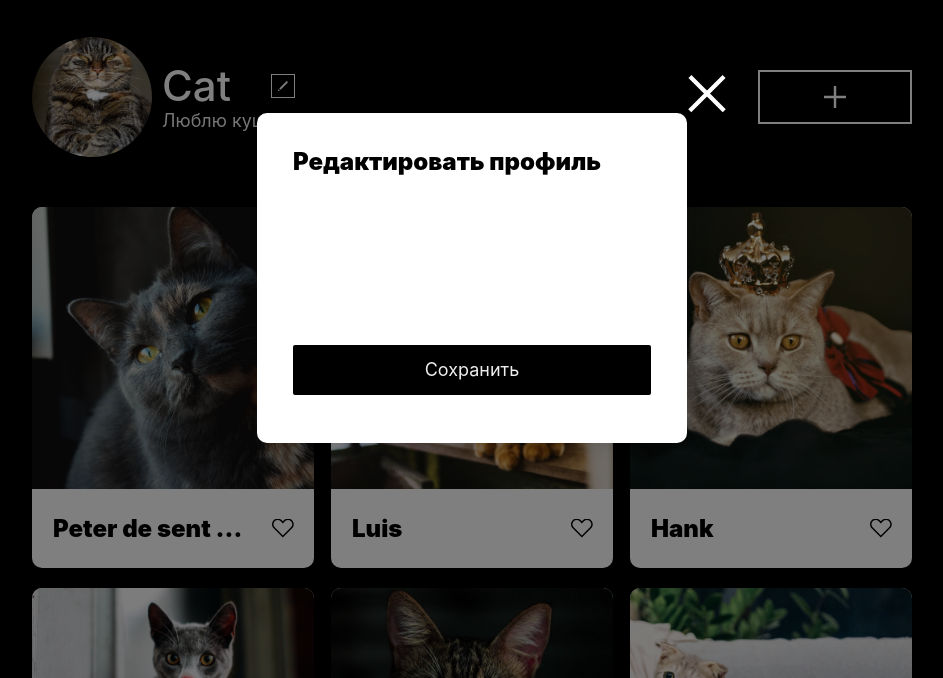
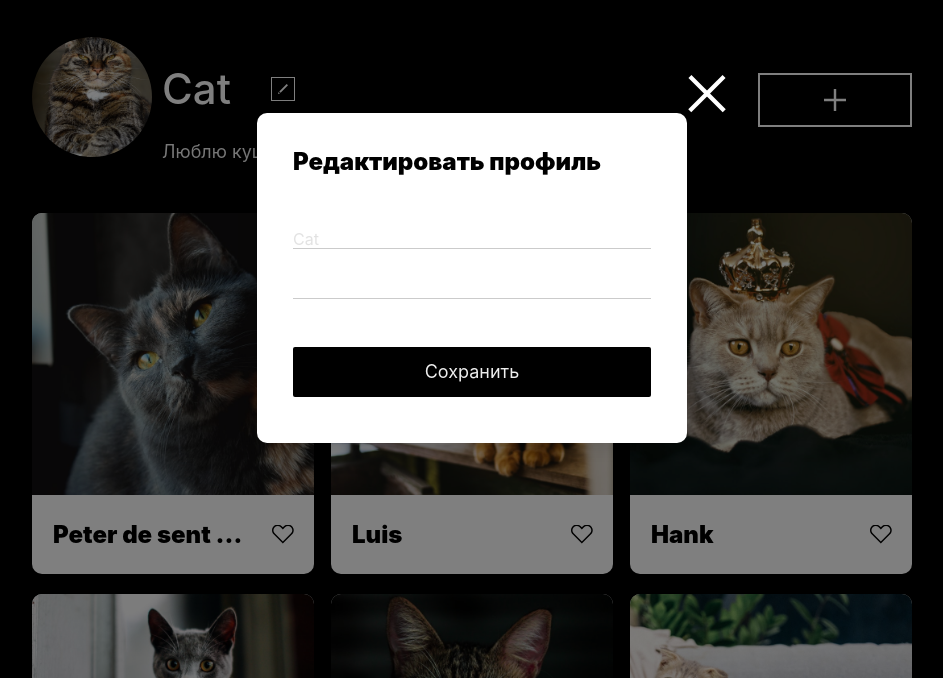
Before and after one commit to Kel2z/first, a plain HTML site: page index.html in a window 1280 px wide. Both pictures are taken after a click on the button 451 px from the left and 208 px from the top of the page. Shown: the part 122-800 px from the top of the page, without its empty margins (168-1111 px from the left). Drawn offline with Linux system fonts and the light colour scheme.

Commit message:
input new name

```diff
--- a/blocks/popup/__field1/popup__field1.css
+++ b/blocks/popup/__field1/popup__field1.css
@@ -3,4 +3,6 @@
     padding: 0;
     margin-bottom: 30px;
     border-width: 0;
+    border-bottom: 1px solid #000000;
+    opacity: 0.2;
 }
--- a/blocks/popup/__field2/popup__field2.css
+++ b/blocks/popup/__field2/popup__field2.css
@@ -3,4 +3,6 @@
     padding: 0;
     margin-bottom: 48px;
     border-width: 0;
+    border-bottom: 1px solid #000000;
+    opacity: 0.2;
 }
--- a/index.html
+++ b/index.html
@@ -18,7 +18,7 @@
       <img src="./images/ava.jpg" alt="Аватар" class="profile__avatar">
       <profile__info class="profile__info">
         <profile__info__first-string class="profile__info__first-string">
-          <p1 class="profile__info__name">Cat</p1>
+          <h1 class="profile__info__name">Cat</h1>
           <button class="profile__info__edit-button js-menu__open-popup">
             <img src="./images/images/edit-icon.svg" alt="Редактировать информацию" class="profile__info__edit-button__icon">
           </button>
@@ -41,7 +41,7 @@
         <img src="./images/images/close.svg" alt="Закрыть" class="popup__close">
         <div class="popup__content">
           <h2 class="popup__title">Редактировать профиль</h2>
-          <input type="text" class="popup__field1">
+          <input type="text" placeholder="Cat" class="popup__field1">
           <input type="text" class="popup__field2">
           <button class="popup__save">Сохранить</button>
         </div>
--- a/scripts/data.js
+++ b/scripts/data.js
@@ -34,3 +34,10 @@ document.querySelector('.cards').append(div)
 for (i=0; i<cards.length; i++) {
     addCard(i)
 }
+const updateName = function () {
+    userName.textContent = changeName.value;
+}
+
+let changeName = document.querySelector('.popup__field1');
+let userName = document.querySelector('.profile__info__name');
+changeName.addEventListener('input', updateName);
```
